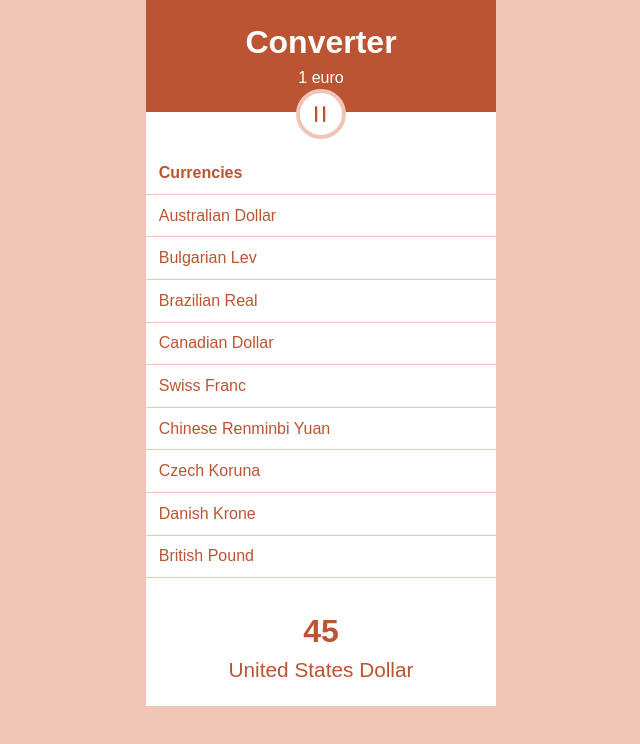
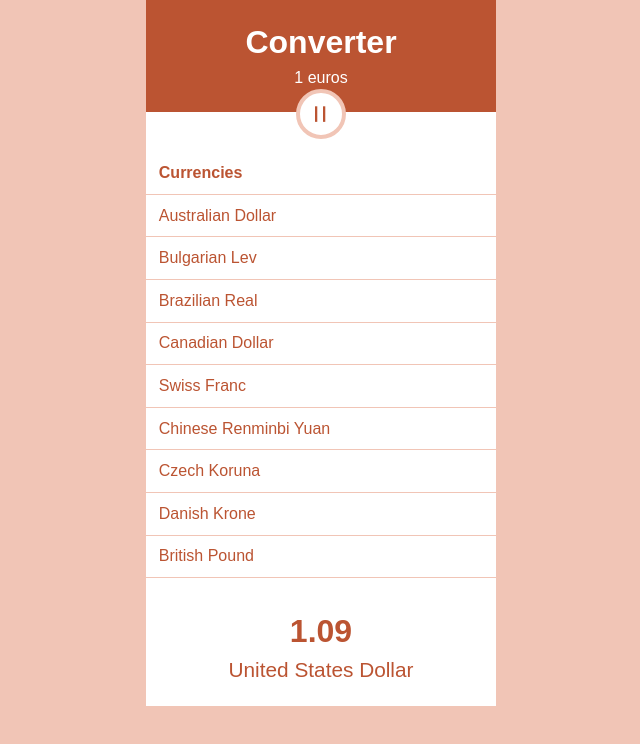
Before and after one commit to AlexandreGomesDaSilva/Currency-Converter, a React (Vite) app: page / in a window 1280 px wide. Shown: the top 744 px of the page, without its empty margins (319-959 px from the left). Built offline with nearby package versions, Linux system fonts and the light colour scheme.

Commit message:
Add currency conversion feature

```diff
--- a/src/components/Amount/Amount.jsx
+++ b/src/components/Amount/Amount.jsx
@@ -1,10 +1,16 @@
+import PropTypes from 'prop-types';
 import './Amount.scss';
 
-const Amount = () => (
+const Amount = ({ selectedCurrencyName, convertedAmount }) => (
   <div className="amount">
-    <p className="amount-value">45</p>
-    <p className="amount-currency">United States Dollar</p>
+    <p className="amount-value">{convertedAmount}</p>
+    <p className="amount-currency">{selectedCurrencyName}</p>
   </div>
 );
 
+Amount.propTypes = {
+  selectedCurrencyName: PropTypes.string.isRequired,
+  convertedAmount: PropTypes.string.isRequired,
+};
+
 export default Amount;
--- a/src/components/App/App.jsx
+++ b/src/components/App/App.jsx
@@ -14,34 +14,72 @@ class App extends React.Component {
 
     // Initializing the component state
     this.state = {
+      // Indicate if currency block is open
       currenciesOpen: true,
+      // The amount to be converted
+      baseAmount: 1,
+      // The name of the currently selected currency
+      currencyName: 'United States Dollar',
     };
     // Binding the 'handleClick' method to the current instance of the class
     // This is necessary to preserve the correct context of 'this' inside the method
     this.handleClick = this.handleClick.bind(this);
+    this.handleClickOnCurrency = this.handleClickOnCurrency.bind(this);
   }
 
   handleClick() {
     // Retrieve the current value of currenciesOpen from the state
     const { currenciesOpen } = this.state;
-    console.log('click !');
     this.setState({
       // Toggle the value of currenciesOpen and update the state
       currenciesOpen: !currenciesOpen,
     });
   }
 
+  // Method to handle the click event on a currency item
+  handleClickOnCurrency(newCurrencyName) {
+    this.setState({
+      currencyName: newCurrencyName,
+    });
+  }
+
+  // Method to compute the converted amount based on the selected currency
+  computeAmount() {
+    const { currencyName, baseAmount } = this.state;
+
+    const selectedCurrency = currencies.find(
+      (item) => item.name === currencyName
+    );
+    // console.log(selectedCurrency);
+    const { rate } = selectedCurrency;
+
+    const result = baseAmount * rate;
+
+    const resultToDisplay = result.toFixed(2);
+
+    return resultToDisplay;
+  }
+
   // Render method to render the component's UI
   render() {
-    const { currenciesOpen } = this.state;
+    const { currenciesOpen, baseAmount, currencyName } = this.state;
+    const result = this.computeAmount();
 
     return (
       <div className="App">
-        <Header />
+        <Header currentAmount={baseAmount} />
         <main>
           <Button clickTreatment={this.handleClick} isOpen={currenciesOpen} />
-          {currenciesOpen && <Currencies currenciesList={currencies} />}
-          <Amount />
+          {currenciesOpen && (
+            <Currencies
+              currenciesList={currencies}
+              handleClick={this.handleClickOnCurrency}
+            />
+          )}
+          <Amount
+            selectedCurrencyName={currencyName}
+            convertedAmount={result}
+          />
         </main>
       </div>
     );
--- a/src/components/Button/Button.jsx
+++ b/src/components/Button/Button.jsx
@@ -19,7 +19,6 @@ const Button = ({ clickTreatment, isOpen }) => {
 };
 
 Button.propTypes = {
-  // type fonction
   clickTreatment: PropTypes.func.isRequired,
   isOpen: PropTypes.bool.isRequired,
 };
--- a/src/components/Currencies/Currencies.jsx
+++ b/src/components/Currencies/Currencies.jsx
@@ -1,13 +1,21 @@
 import PropTypes from 'prop-types';
 import './Currencies.scss';
 
-const Currencies = ({ currenciesList }) => (
+const Currencies = ({ currenciesList, handleClick }) => (
   <div className="currencies">
     <h3 className="currencies-title">Currencies</h3>
+    {/* Iterate over each item in 'currenciesList' and create an 'li' element */}
     <ul>
-      {/* Iterate over each item in 'currenciesList' and create an 'li' element */}
       {currenciesList.map((item) => (
-        <li className="currency" key={item.name}>
+        // eslint-disable-next-line jsx-a11y/no-noninteractive-element-interactions, jsx-a11y/click-events-have-key-events
+        <li
+          className="currency"
+          key={item.name}
+          onClick={() => {
+            console.log(`Click on currency : ${item.name}`);
+            handleClick(item.name);
+          }}
+        >
           {item.name}
         </li>
       ))}
@@ -22,6 +30,7 @@ Currencies.propTypes = {
       name: PropTypes.string.isRequired,
     })
   ).isRequired,
+  handleClick: PropTypes.func.isRequired,
 };
 
 export default Currencies;
--- a/src/components/Currencies/Currencies.scss
+++ b/src/components/Currencies/Currencies.scss
@@ -15,6 +15,7 @@
     border-top: 1px solid variables.$altColor;
     padding: variables.$gutter;
     font-weight: variables.$fwNormal;
+    cursor: pointer;
     transition: background-color variables.$slowTransition;
 
     &:hover {
--- a/src/components/Header/Header.jsx
+++ b/src/components/Header/Header.jsx
@@ -1,11 +1,16 @@
+import PropTypes from 'prop-types';
 import './Header.scss';
 
 // Only one instruction that is a return : using implicit return
-const Header = () => (
+const Header = ({ currentAmount }) => (
   <header className="header">
     <h1 className="header-title">Converter</h1>
-    <p className="header-amount">1 euro</p>
+    <p className="header-amount">{currentAmount} euros</p>
   </header>
 );
 
+Header.propTypes = {
+  currentAmount: PropTypes.number.isRequired,
+};
+
 export default Header;
```
